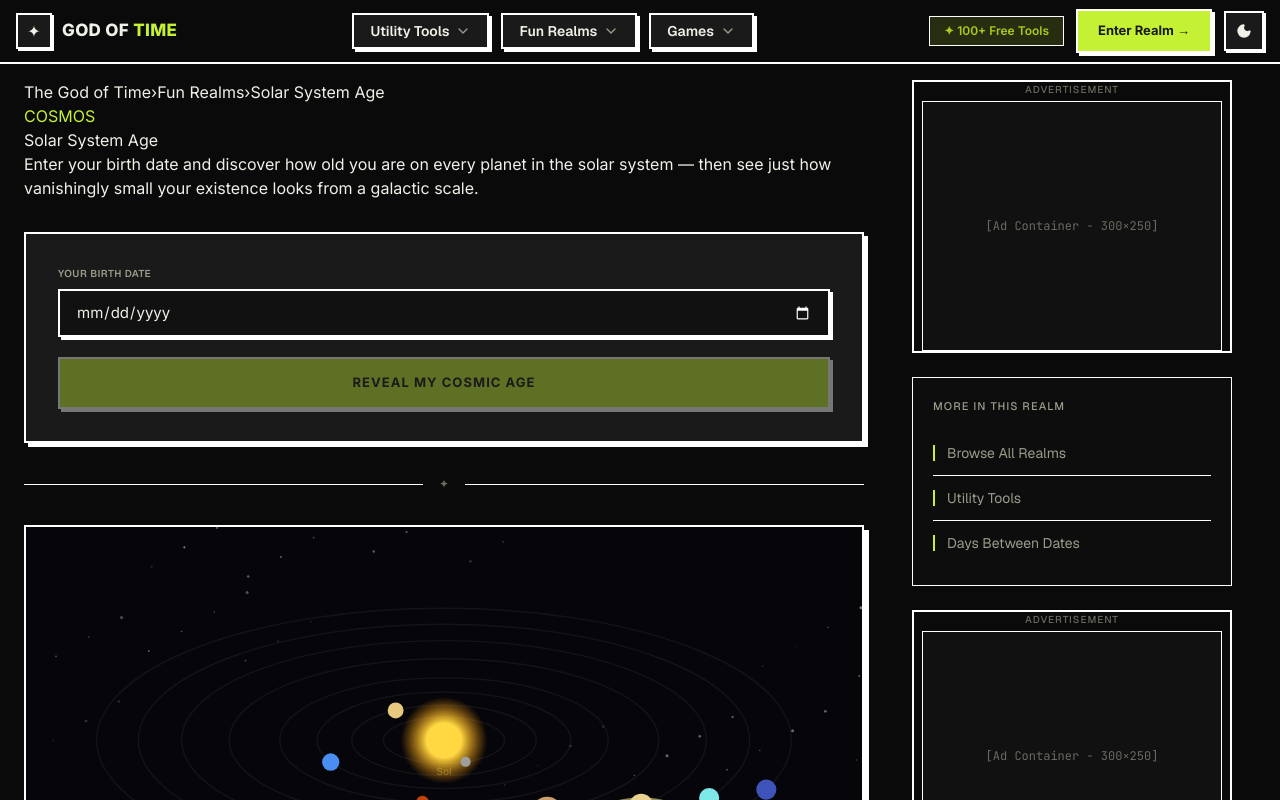
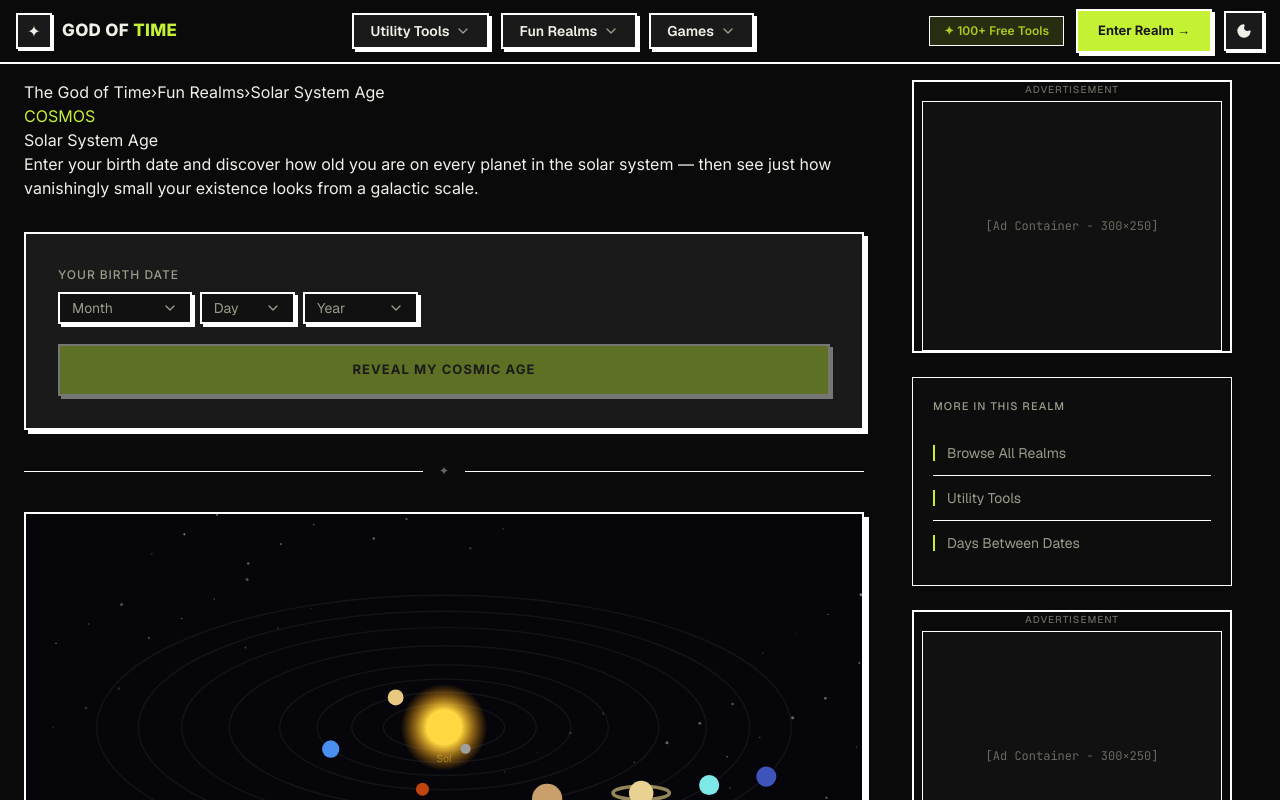
Before and after one commit to sinthujan97/the-god-of-time, a Next.js app: page /realms/solar-system-age in a window 1280 px wide. Shown: the top 800 px of the page. Built offline with nearby package versions, Linux system fonts and the light colour scheme.

Commit message:
3d effect and ui overhaul

```diff
--- a/components/realms/experiences/SolarSystemAge.tsx
+++ b/components/realms/experiences/SolarSystemAge.tsx
@@ -4,6 +4,7 @@ import React, { useState, useEffect, useRef } from "react";
 import { usePathname } from "next/navigation";
 import { RealmLayout } from "@/components/realms/RealmLayout";
 import { realmsRegistry } from "@/lib/data/realmsRegistry";
+import { BirthDatePicker } from "@/components/ui";
 
 // ─── Planet definitions ───────────────────────────────────────────────────────
 
@@ -70,8 +71,7 @@ const PLANET_BORDERS = [
 
 // ─── Calculations ─────────────────────────────────────────────────────────────
 
-function calcAges(birthDateStr: string) {
-  const birth = new Date(birthDateStr + "T00:00:00");
+function calcAges(birth: Date) {
   const now   = new Date();
   const ms    = Math.max(0, now.getTime() - birth.getTime());
   const secs  = ms / 1000;
@@ -117,7 +117,7 @@ export default function SolarSystemAge() {
   const slug  = pathname.split("/").pop() ?? "solar-system-age";
   const realm = realmsRegistry.find(r => r.slug === slug) ?? realmsRegistry[0];
 
-  const [birthDate, setBirthDate] = useState("");
+  const [birthDate, setBirthDate] = useState<Date | undefined>(undefined);
   const [ages,      setAges]      = useState<Ages | null>(null);
   const [error,     setError]     = useState("");
 
@@ -152,17 +152,12 @@ export default function SolarSystemAge() {
     return () => cancelAnimationFrame(animRef.current);
   }, []);
 
-  const today = new Date().toISOString().split("T")[0];
-
   const handleCalculate = () => {
     if (!birthDate) { setError("Please enter your birth date."); return; }
+    const today = new Date();
     if (birthDate > today) { setError("Birth date cannot be in the future."); return; }
     setError("");
     setAges(calcAges(birthDate));
-  };
-
-  const handleKeyDown = (e: React.KeyboardEvent) => {
-    if (e.key === "Enter") handleCalculate();
   };
 
   return (
@@ -173,22 +168,11 @@ export default function SolarSystemAge() {
 
           {/* Date input */}
           <div className="flex flex-col gap-2">
-            <label
-              htmlFor="ssa-birth"
-              className="text-[10px] font-sans font-semibold tracking-wider text-text-muted uppercase"
-            >
-              Your Birth Date
-            </label>
-            <input
+            <BirthDatePicker
               id="ssa-birth"
-              type="date"
+              label="Your Birth Date"
               value={birthDate}
-              min="1900-01-01"
-              max={today}
-              onChange={e => { setBirthDate(e.target.value); setError(""); }}
-              onKeyDown={handleKeyDown}
-              className="tool-input-field"
-              style={{ colorScheme: "dark" }}
+              onChange={val => { setBirthDate(val); setError(""); }}
             />
             {error && (
               <p className="text-[11px] font-sans text-accent-utility-e mt-0.5">{error}</p>
```
